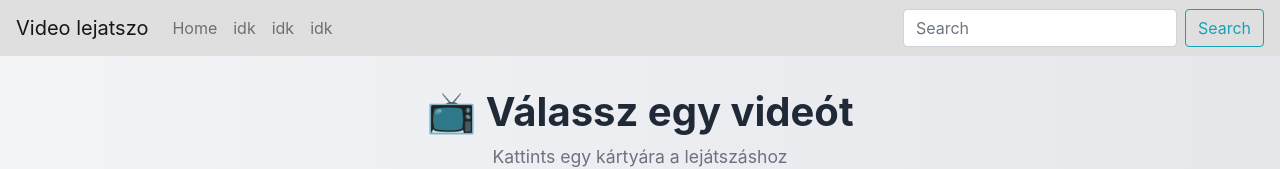
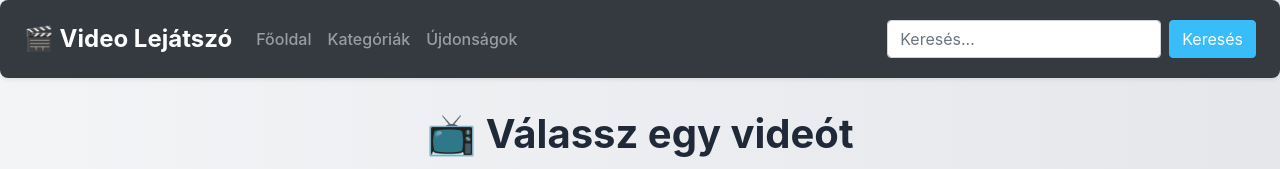
Before and after one commit to SzofiaKaszas/BIG_PROJECT, a React (Vite) app in the folder big_project/: page / in a window 1280 px wide. Shown: the top 169 px of the page. Built offline with nearby package versions, Linux system fonts and the light colour scheme.

Commit message:
styled the navbar, renamed the nav links

```diff
--- a/big_project/src/NavBar.jsx
+++ b/big_project/src/NavBar.jsx
@@ -2,32 +2,48 @@ import "./navBar.css";
 
 export default function NavBar() {
   return (
-        <nav className="navbar navbar-expand-lg navbar-light">
-            <span className="navbar-brand">Video lejatszo</span>
-            <button className="navbar-toggler" type="button" data-toggle="collapse" data-target="#navbarColor01" aria-controls="navbarColor01" aria-expanded="false" aria-label="Toggle navigation">
+    <nav className="navbar navbar-expand-lg navbar-dark bg-dark shadow-sm px-4 py-3">
+      <a className="navbar-brand font-weight-bold" href="#">
+        🎬 Video Lejátszó
+      </a>
+
+      <button
+        className="navbar-toggler"
+        type="button"
+        data-toggle="collapse"
+        data-target="#navbarNav"
+        aria-controls="navbarNav"
+        aria-expanded="false"
+        aria-label="Toggle navigation"
+      >
         <span className="navbar-toggler-icon"></span>
       </button>
 
-            <div className="collapse navbar-collapse" id="navbarColor01">
+      <div className="collapse navbar-collapse" id="navbarNav">
         <ul className="navbar-nav mr-auto">
             <li className="nav-item">
-                        <a className="nav-link" href="index.html">Home <span className="sr-only">(current)</span></a>
+                <a className="nav-link" href="index.html">Főoldal <span className="sr-only">(current)</span></a>
             </li>
             <li className="nav-item">
-                        <a className="nav-link" href="#">idk</a>
+                <a className="nav-link" href="#">Kategóriák</a>
             </li>
             <li className="nav-item">
-                        <a className="nav-link" href="#">idk</a>
-                    </li>
-                    <li className="nav-item">
-                        <a className="nav-link" href="#">idk</a>
+                <a className="nav-link" href="#">Újdonságok</a>
             </li>
         </ul>
-                <form className="form-inline">
-                    <input className="form-control mr-sm-2" type="search" placeholder="Search" aria-label="Search"></input>
-                    <button className="btn btn-outline-info my-2 my-sm-0" type="submit">Search</button>
+
+        <form className="form-inline my-2 my-lg-0">
+          <input
+            className="form-control mr-sm-2"
+            type="search"
+            placeholder="Keresés..."
+            aria-label="Keresés"
+          />
+          <button className="btn btn-info my-2 my-sm-0" type="submit">
+            Keresés
+          </button>
         </form>
       </div>
     </nav>
-    )
+  );
 }
--- a/big_project/src/navBar.css
+++ b/big_project/src/navBar.css
@@ -1,3 +1,28 @@
-nav {
-    background-color: #dfdfdf;
+.navbar {
+  border-radius: 0.5rem;
+  font-family: 'Inter', sans-serif;
 }
+
+.navbar-brand {
+  font-size: 1.5rem;
+}
+
+.navbar-nav .nav-link {
+  color: #f3f4f6;
+  font-weight: 500;
+  transition: color 0.3s ease;
+}
+
+.navbar-nav .nav-link:hover {
+  color: #38bdf8;
+}
+
+.btn-info {
+  background-color: #38bdf8;
+  border-color: #38bdf8;
+}
+
+.btn-info:hover {
+  background-color: #0ea5e9;
+  border-color: #0ea5e9;
+}
```
Lines whose indentation alone changed are shown as unchanged.
